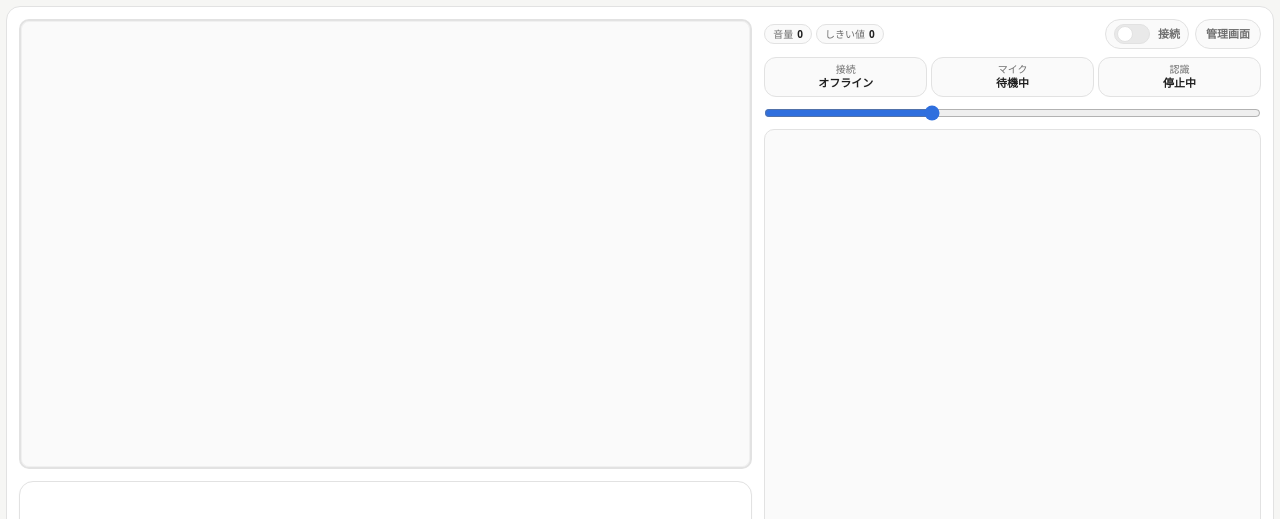
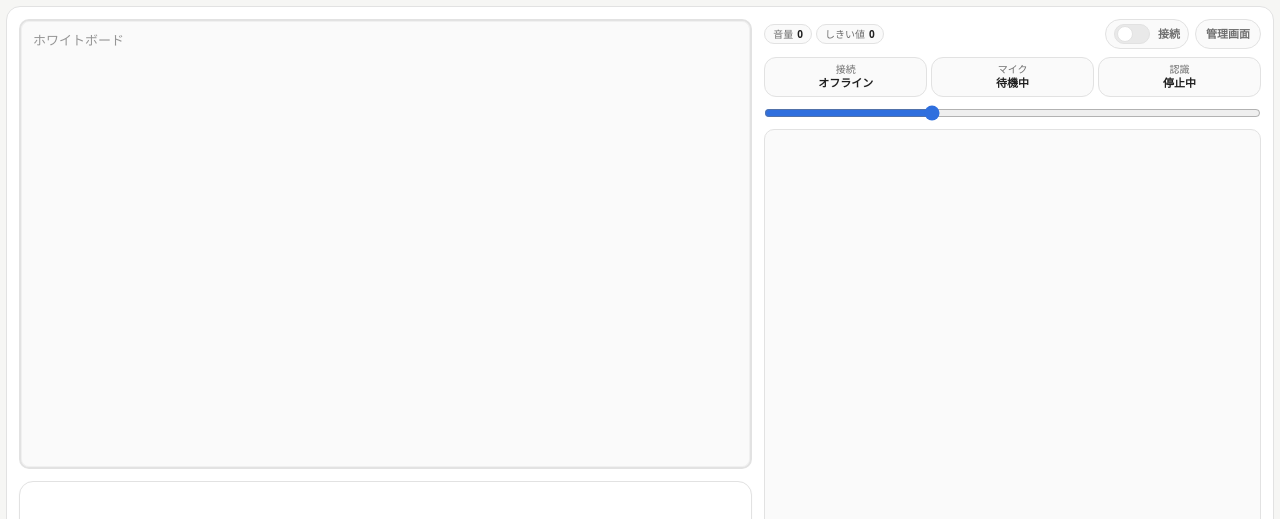
Before and after one commit to tetetratra/smart-speaker, a React (Vite) app in the folder web/: page / in a window 1280 px wide. Shown: the top 519 px of the page. Built offline with nearby package versions, Linux system fonts and the light colour scheme.

Commit message:
ホワイトボードを追記表示に変更する

```diff
--- a/web/src/main.tsx
+++ b/web/src/main.tsx
@@ -9,6 +9,7 @@ type ChatMessage =
 
 type StatusTone = 'idle' | 'active' | 'done' | 'error'
 type ButtonTone = 'primary' | 'secondary'
+type BoardEntry = { id: number; content: string }
 
 const browserURL = new URL(window.location.href)
 const backendURL = new URL(window.location.origin)
@@ -303,17 +304,22 @@ const liveRootStyle = `
     line-height: 1.4;
     color: var(--live-text);
     box-shadow: inset 0 0 0 1px var(--live-inset-line);
-    white-space: pre-wrap;
     overflow: auto;
     min-height: 0;
     height: 100%;
   }
-  .live-board-title {
-    font-size: 11px;
+  .live-board-empty {
     color: var(--live-muted);
-    margin-bottom: 6px;
-    letter-spacing: 0.08em;
-    text-transform: uppercase;
+    opacity: 0.72;
+  }
+  .live-board-entry {
+    white-space: pre-wrap;
+    overflow-wrap: anywhere;
+  }
+  .live-board-separator {
+    border: 0;
+    border-top: 1px solid var(--live-line);
+    margin: 10px 0;
   }
   .live-mini {
     width: 100%;
@@ -407,7 +413,7 @@ type LiveViewProps = {
   speechThreshold: number
   lastAssistantMessage: string
   lastUserMessage: string
-  boardText: string
+  boardEntries: BoardEntry[]
   playbackVolumeLevel: PlaybackVolumeLevel
   onPlaybackVolumeChange: (level: PlaybackVolumeLevel) => void
   connect: () => Promise<void>
@@ -428,7 +434,7 @@ function App() {
   const [playbackVolumeLevel, setPlaybackVolumeLevel] = useState<PlaybackVolumeLevel>(defaultPlaybackVolumeLevel)
   const [inputLevel, setInputLevel] = useState(0)
   const [speechThreshold, setSpeechThreshold] = useState(0)
-  const [boardText, setBoardText] = useState("")
+  const [boardEntries, setBoardEntries] = useState<BoardEntry[]>([])
   const idRef = useRef(0)
   const chatRef = useRef<HTMLDivElement | null>(null)
   const remoteStreamRef = useRef<MediaStream | null>(null)
@@ -578,7 +584,7 @@ function App() {
         case 'whiteboard_update': {
           const content = typeof raw.content === 'string' ? raw.content.trim() : ''
           if (!content) return
-          setBoardText(content)
+          setBoardEntries((prev) => [...prev, { id: nextMessageId(), content }])
           break
         }
         case 'function_call': {
@@ -936,7 +942,7 @@ function App() {
           speechThreshold={speechThreshold}
           lastAssistantMessage={lastAssistantMessage}
           lastUserMessage={lastUserMessage}
-          boardText={boardText}
+          boardEntries={boardEntries}
           playbackVolumeLevel={playbackVolumeLevel}
           onPlaybackVolumeChange={setPlaybackVolumeLevel}
           connect={connect}
@@ -1099,7 +1105,7 @@ function LiveView(props: LiveViewProps) {
     speechThreshold,
     lastAssistantMessage,
     lastUserMessage,
-    boardText,
+    boardEntries,
     playbackVolumeLevel,
     onPlaybackVolumeChange,
     connect,
@@ -1107,6 +1113,7 @@ function LiveView(props: LiveViewProps) {
     goAdmin,
   } = props
   const [isNightMode, setIsNightMode] = useState(() => isNightModeTime(new Date()))
+  const boardRef = useRef<HTMLDivElement | null>(null)
   const handleToggle = useCallback(() => {
     if (connected) {
       disconnect()
@@ -1120,6 +1127,11 @@ function LiveView(props: LiveViewProps) {
     const timer = window.setInterval(updateNightMode, minuteMs)
     return () => window.clearInterval(timer)
   }, [])
+  useEffect(() => {
+    const board = boardRef.current
+    if (!board) return
+    board.scrollTop = board.scrollHeight
+  }, [boardEntries])
   const connectionStatus = connecting ? '接続中' : connected ? 'オンライン' : 'オフライン'
   const playbackVolumeIndex = playbackVolumeLevels.indexOf(playbackVolumeLevel)
   const selectedPlaybackVolume = playbackVolumePresets[playbackVolumeLevel]
@@ -1129,7 +1141,20 @@ function LiveView(props: LiveViewProps) {
       <div className={`live-frame ${isNightMode ? 'live-night-mode' : ''}`}>
         <div className="live-main">
           <div className="live-left">
-            <div className="live-board">{boardText}</div>
+            <div className="live-board" ref={boardRef}>
+              {boardEntries.length === 0 ? (
+                <div className="live-board-empty">ホワイトボード</div>
+              ) : (
+                boardEntries.map((entry, index) => (
+                  <React.Fragment key={entry.id}>
+                    {index > 0 && <hr className="live-board-separator" />}
+                    <div className="live-board-entry">
+                      {entry.content}
+                    </div>
+                  </React.Fragment>
+                ))
+              )}
+            </div>
             <div className="live-bubble">
               {lastAssistantMessage && (
                 <div className="live-bubble-content">
```
Also changed, not shown: 4 other files (tests, documents, lock files or other folders).
